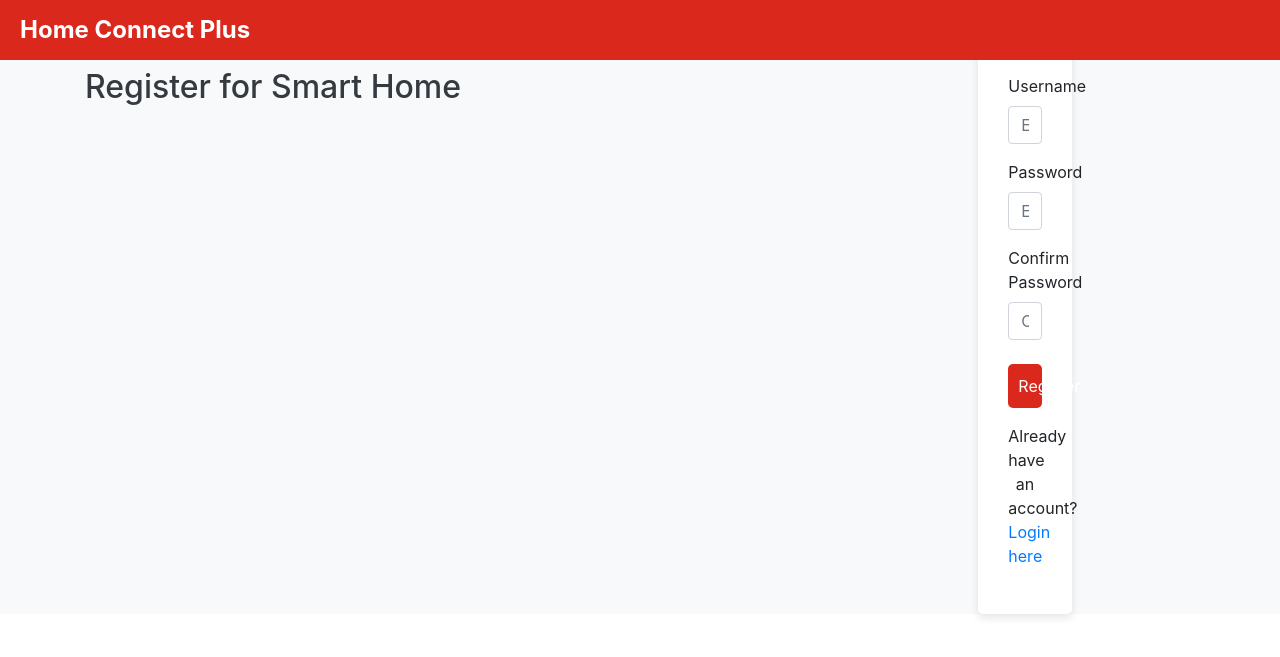
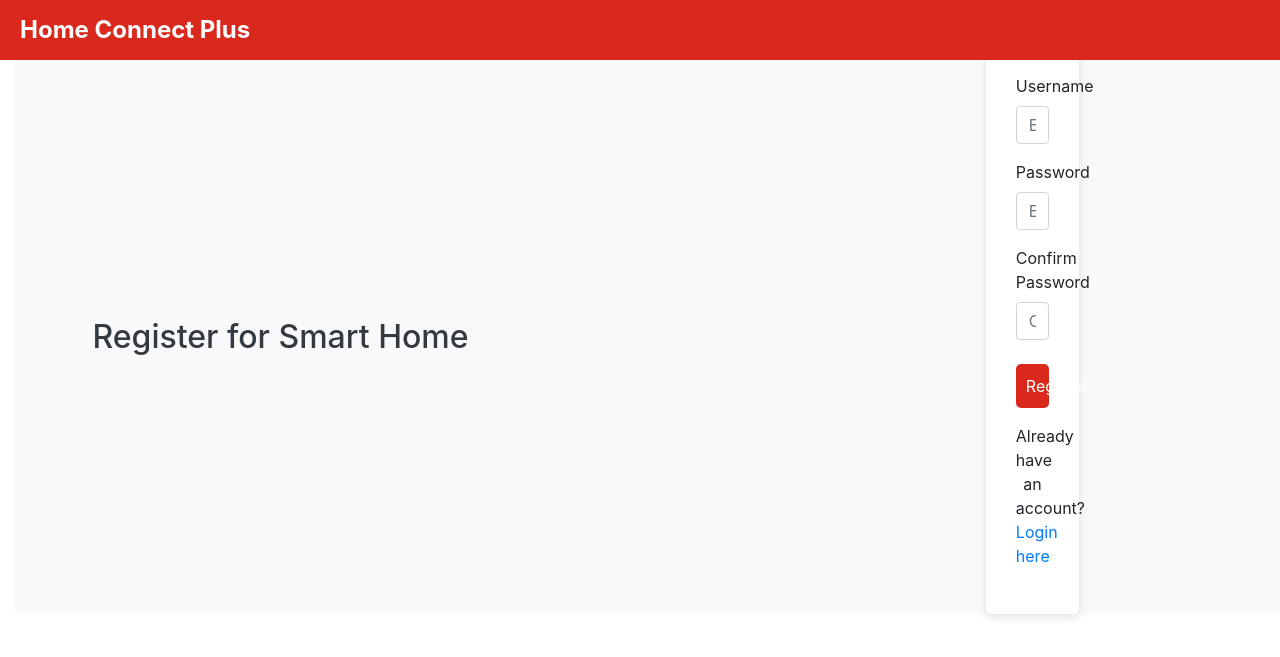
Before and after one commit to StephanieSDL/Tim-Hortons-Auto-Home, a Flask app: page /register in a window 1280 px wide. Shown: the top 657 px of the page. Run offline with Flask 3, Linux system fonts and the light colour scheme; some libraries are stand-ins or nearby versions.

Commit message:
dashboard adjustment

```diff
--- a/static/css/style.css
+++ b/static/css/style.css
@@ -2,11 +2,17 @@
 
 .login-page {
     background-color: #f8f9fa;
+    align-items: center;
+    justify-content: center;
+    margin-left: 15px;
 }
 
 .login-page h2 {
     margin-top: 50px;
     color: #343a40;
+    display: flex;
+    align-items: center;
+    justify-content: center;
 }
 
 #login-form {
```
